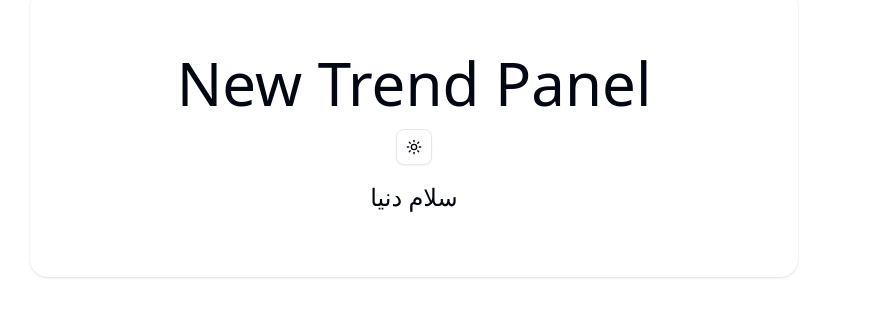
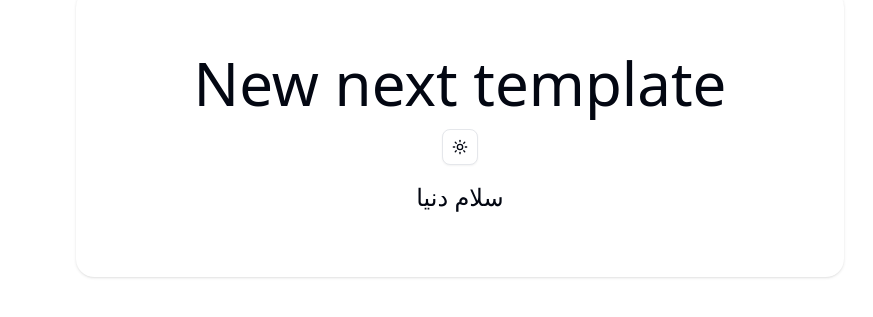
Before and after one commit to mrGhamari/next-template, a Next.js app: page / in a window 1280 px wide. Shown: the part 203-520 px from the top of the page, without its empty margins (321-1194 px from the left). Built offline with nearby package versions, Linux system fonts and the light colour scheme.

Commit message:
change title

```diff
--- a/app/(app)/page.tsx
+++ b/app/(app)/page.tsx
@@ -5,7 +5,7 @@ export default function Home() {
   return (
     <div className="flex min-h-[calc(100vh-8rem)] items-center justify-center px-4">
       <div className="bg-card flex w-full max-w-3xl flex-col items-center gap-4 rounded-2xl px-8 py-16 shadow-sm">
-        <h1 className="text-6xl">New Trend Panel</h1>
+        <h1 className="text-6xl">New next template</h1>
         <ModeToggle />
         <p className="text-2xl">{t('hello')}</p>
       </div>
```
